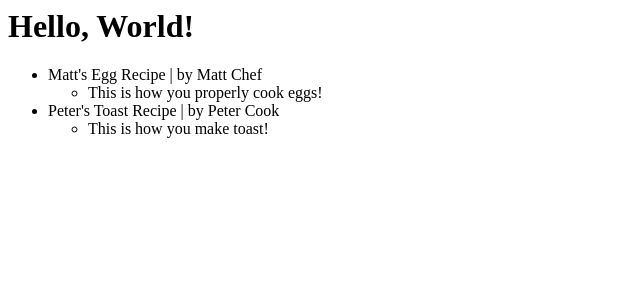
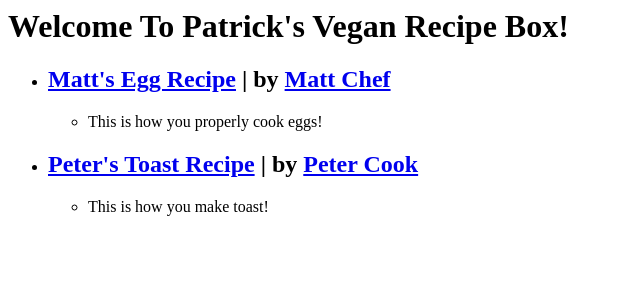
Before and after one commit to cbw29512/Recipe-Box, a Django app: page / in a window 1280 px wide. Shown: the top 300 px of the page, without its empty margins (0-640 px from the left). Run offline with Django 3.2, Linux system fonts and the light colour scheme; data comes from the database, SQL or seed files in the repository; both versions use the stored data as it was after the commit.

Commit message:
Commit functional URLs to author and recipes

```diff
--- a/recipe/models.py
+++ b/recipe/models.py
@@ -1,4 +1,5 @@
 from django.db import models
+
 
 """
 Author model:
@@ -22,8 +23,9 @@ class Author(models.Model):
         return self.name
 
 
+
 class RecipeItem(models.Model):
-    title = models.CharField(max_length=30)
+    title = models.CharField(max_length=50)
     author = models.ForeignKey(Author, on_delete=models.CASCADE)
     description = models.TextField()
     time = models.CharField(max_length=30)
--- a/recipe/templates/index.html
+++ b/recipe/templates/index.html
@@ -1,14 +1,18 @@
-<h1>Hello, World!</h1>
+<h1>Welcome To Patrick's Vegan Recipe Box!</h1>
 
 <ul>
-    {% for item in data %}
+    {% for item in recipe_data %}
         <li>
-            {{ item.title}} | by {{ item.author.name}}
+            <h2 class='recipes'>
+                <a href='recipes/{{item.id}}/'>{{ item.title }}</a> | by <a
+                    href='authors/{{item.author.id}}'>{{ item.author.name }}</a>
+            </h2>
             <ul>
                 <li>
                     {{ item.description }}
                 </li>
             </ul>
         </li>
+
     {% endfor %}
 </ul>
--- a/recipe/urls.py
+++ b/recipe/urls.py
@@ -2,7 +2,10 @@ from django.urls import path
 
 from recipe import views
 
+
 urlpatterns = [
-    path('', views.index)
+    path('', views.index),
+    path('recipes/<int:id>/', views.recipe_details, name="recipe_details"),
+    path('authors/<int:id>/', views.author_details, name="author_details")
     # path('admin/', admin.site.urls),
 ]
--- a/recipe/views.py
+++ b/recipe/views.py
@@ -1,12 +1,20 @@
 from django.shortcuts import render
 
-from recipe.models import RecipeItem
+from recipe.models import Author, RecipeItem
 
 
 def index(request):
-    data = RecipeItem.objects.all()
-    return render(request, 'index.html', {'data': data})
+    author = Author.objects.all()
+    recipe = RecipeItem.objects.all()
+    return render(request, 'index.html', {"author_data": author, "recipe_data": recipe})
 
-# def recipe(request):
-#     data = RecipeItem.objects.all()
-#     return render(request, 'index.html', {'data': data})
+
+def recipe_details(request, id):
+    recipe = RecipeItem.objects.get(id=id)
+    return render(request, "recipe_details.html", {"recipe": recipe})
+
+
+def author_details(request, id):
+    author = Author.objects.get(id=id)
+    recipe_data = RecipeItem.objects.all()
+    return render(request, "author_details.html", {"author": author, "recipe_data": recipe_data})
```
Also changed, not shown: recipe/templates/author_details.html (added, +11 -0 lines), recipe/templates/recipe_details.html (added, +7 -0 lines), db.sqlite3.
